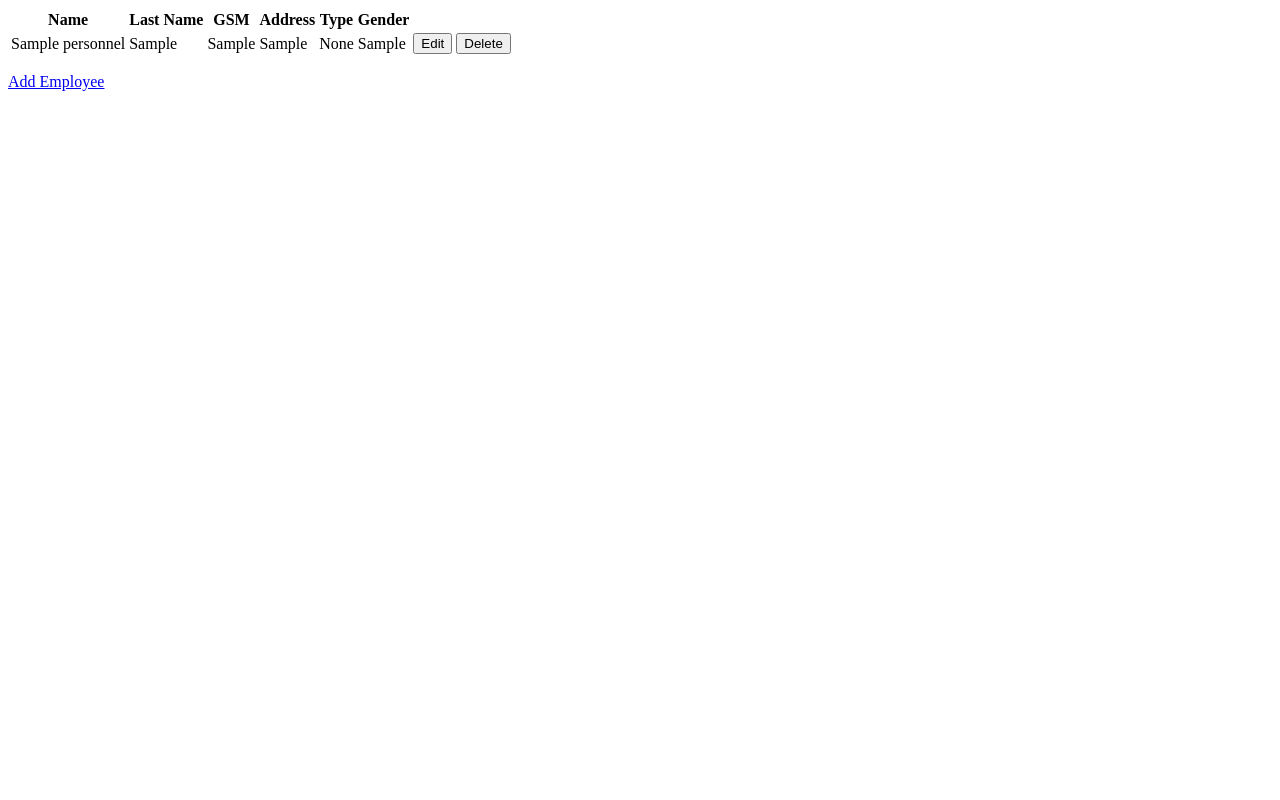
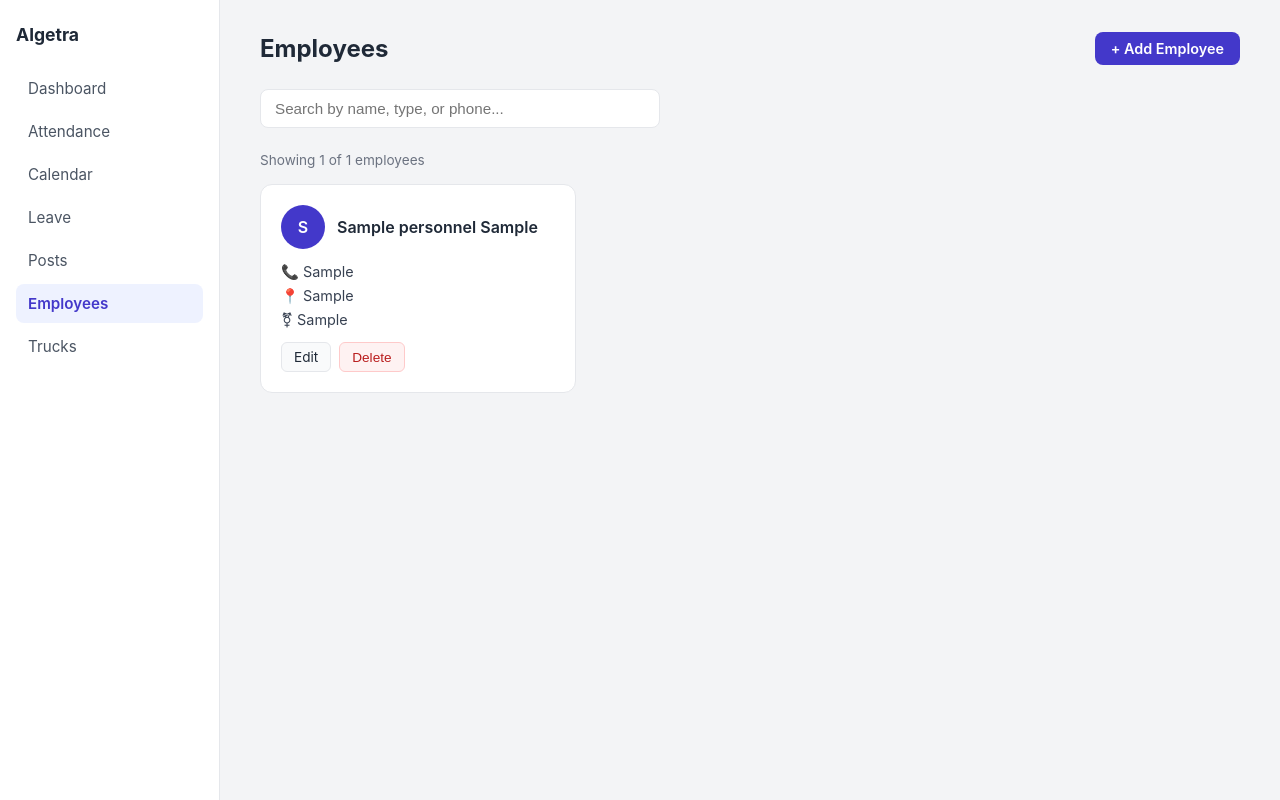
Before and after one commit to mohamedhbibhazgui/depot_management, a Flask app: page /employees in a window 1280 px wide. Run offline with Flask 3, Linux system fonts and the light colour scheme; tables that the repository leaves empty or names only in its code hold one stand-in row (values such as "Sample post").

Commit message:
frontend for employees tab

```diff
--- a/routes.py
+++ b/routes.py
@@ -1,6 +1,7 @@
-from flask import Blueprint, request, render_template, abort, redirect, url_for
+from flask import Blueprint, request, render_template, abort, redirect, url_for, jsonify
 import pymysql
 from db import get_db_connection
+
 
 employee_bp = Blueprint('employee', __name__)
 
@@ -22,6 +23,41 @@ def validate_employee_data(data):
         abort(400, description="Invalid gender")
 
     return name, fname, gsm, adress, emp_type, gender
+
+@employee_bp.route('/api/employees', methods=['GET'])
+def get_employees_json():
+    conn = get_db_connection()
+    cursor = conn.cursor(pymysql.cursors.DictCursor)
+    sql = "SELECT id, name, fname, gsm, adr, type, gender FROM personnel"
+    try:
+        cursor.execute(sql)
+        employees = cursor.fetchall()
+    except Exception as e:
+        print(e)
+        abort(500, description="Database error")
+    finally:
+        cursor.close()
+        conn.close()
+    return jsonify(employees)
+
+@employee_bp.route('/api/employees/<int:employee_id>', methods=['DELETE'])
+def delete_employee_json(employee_id):
+    conn = get_db_connection()
+    cursor = conn.cursor()
+    sql = "DELETE FROM personnel WHERE id = %s"
+    try:
+        cursor.execute(sql, (employee_id,))
+        conn.commit()
+        if cursor.rowcount == 0:
+            return jsonify({"error": "Employee not found"}), 404
+    except Exception as e:
+        print(e)
+        conn.rollback()
+        return jsonify({"error": "Database error"}), 500
+    finally:
+        cursor.close()
+        conn.close()
+    return jsonify({"success": True})
 
 @employee_bp.route('/', methods=['GET'])
 def show_form():
--- /dev/null
+++ b/static/css/employees.css
@@ -0,0 +1,163 @@
+/* ---------- Reset & base ---------- */
+* { box-sizing: border-box; margin: 0; padding: 0; }
+body {
+    font-family: -apple-system, BlinkMacSystemFont, "Segoe UI", Roboto, sans-serif;
+    background: #f3f4f6;
+    color: #1f2937;
+}
+a { text-decoration: none; color: inherit; }
+
+/* ---------- Page layout: sidebar + main ---------- */
+.layout {
+    display: flex;
+    min-height: 100vh;
+}
+
+.sidebar {
+    width: 220px;
+    background: #ffffff;
+    border-right: 1px solid #e5e7eb;
+    padding: 24px 16px;
+    flex-shrink: 0;
+}
+
+.brand {
+    font-weight: 700;
+    font-size: 1.1rem;
+    margin-bottom: 24px;
+}
+
+.nav-item {
+    display: block;
+    padding: 10px 12px;
+    border-radius: 8px;
+    font-size: 0.95rem;
+    color: #4b5563;
+    margin-bottom: 4px;
+}
+
+.nav-item:hover { background: #f3f4f6; }
+
+.nav-item.active {
+    background: #eef2ff;
+    color: #4338ca;
+    font-weight: 600;
+}
+
+.main {
+    flex: 1;
+    padding: 32px 40px;
+}
+
+/* ---------- Topbar ---------- */
+.topbar {
+    display: flex;
+    justify-content: space-between;
+    align-items: center;
+    margin-bottom: 24px;
+}
+
+.topbar h1 { font-size: 1.5rem; }
+
+.add-btn {
+    background: #4338ca;
+    color: white;
+    padding: 8px 16px;
+    border-radius: 8px;
+    font-size: 0.9rem;
+    font-weight: 600;
+}
+
+/* ---------- Search bar (rendered by React, styled here) ---------- */
+.search-bar {
+    width: 100%;
+    max-width: 400px;
+    padding: 10px 14px;
+    border: 1px solid #e5e7eb;
+    border-radius: 8px;
+    font-size: 0.95rem;
+    margin-bottom: 24px;
+    background: white;
+}
+
+.search-bar:focus {
+    outline: none;
+    border-color: #4338ca;
+}
+
+.result-count {
+    color: #6b7280;
+    font-size: 0.85rem;
+    margin-bottom: 16px;
+}
+
+/* ---------- Card grid ---------- */
+.card-grid {
+    display: grid;
+    grid-template-columns: repeat(auto-fill, minmax(260px, 1fr));
+    gap: 16px;
+}
+
+.employee-card {
+    background: white;
+    border-radius: 12px;
+    padding: 20px;
+    border: 1px solid #e5e7eb;
+}
+
+.card-header {
+    display: flex;
+    align-items: center;
+    gap: 12px;
+    margin-bottom: 14px;
+}
+
+.avatar {
+    width: 44px;
+    height: 44px;
+    border-radius: 50%;
+    background: #4338ca;
+    color: white;
+    display: flex;
+    align-items: center;
+    justify-content: center;
+    font-weight: 600;
+    flex-shrink: 0;
+}
+
+.card-header .name { font-weight: 600; }
+.card-header .type {
+    font-size: 0.85rem;
+    color: #6b7280;
+    text-transform: capitalize;
+}
+
+.card-body { font-size: 0.9rem; color: #374151; }
+.card-body div { margin-bottom: 6px; }
+
+.card-actions {
+    margin-top: 14px;
+    display: flex;
+    gap: 8px;
+}
+
+.card-actions a, .card-actions button {
+    font-size: 0.85rem;
+    padding: 6px 12px;
+    border-radius: 6px;
+    border: 1px solid #e5e7eb;
+    background: #f9fafb;
+    cursor: pointer;
+}
+
+.card-actions button.delete {
+    color: #b91c1c;
+    border-color: #fecaca;
+    background: #fef2f2;
+}
+
+.empty-state {
+    color: #6b7280;
+    padding: 40px;
+    text-align: center;
+}
--- /dev/null
+++ b/static/js/employees.jsx
@@ -0,0 +1,114 @@
+// ============================================================
+// This file is loaded with type="text/babel" in employees.html,
+// so JSX (the HTML-looking syntax below) works without a build step.
+// Babel converts it to plain JS in the browser.
+// ============================================================
+
+const { useState, useEffect } = React;
+
+// A single employee card. Receives data + a delete handler as "props"
+// (props = the arguments you pass into a component, like function arguments).
+function EmployeeCard({ employee, onDelete }) {
+    const initial = employee.name ? employee.name[0].toUpperCase() : "?";
+
+    return (
+        <div className="employee-card">
+            <div className="card-header">
+                <div className="avatar">{initial}</div>
+                <div>
+                    <div className="name">{employee.name} {employee.fname}</div>
+                    <div className="type">{employee.type}</div>
+                </div>
+            </div>
+            <div className="card-body">
+                <div>📞 {employee.gsm}</div>
+                <div>📍 {employee.adr}</div>
+                <div>⚧ {employee.gender}</div>
+            </div>
+            <div className="card-actions">
+                <a href={`/employee/edit_employee/${employee.id}`}>Edit</a>
+                <button className="delete" onClick={() => onDelete(employee.id)}>
+                    Delete
+                </button>
+            </div>
+        </div>
+    );
+}
+
+// The main component: owns the data (state), fetches it, filters it,
+// and renders the search bar + grid of cards.
+function EmployeeApp() {
+    // "state" = data that changes over time and should trigger a re-render
+    // when it changes. useState gives us [currentValue, functionToUpdateIt].
+    const [employees, setEmployees] = useState([]);   // full list from the server
+    const [search, setSearch] = useState("");          // what's typed in the search box
+    const [loading, setLoading] = useState(true);
+
+    // useEffect runs side effects (like fetching data) after the component
+    // renders. The empty array [] at the end means "only run this once,
+    // when the component first mounts" (not on every re-render).
+    useEffect(() => {
+        fetch(window.API_CONFIG.employeesUrl)
+            .then(res => res.json())
+            .then(data => {
+                setEmployees(data);
+                setLoading(false);
+            })
+            .catch(err => {
+                console.error("Failed to load employees:", err);
+                setLoading(false);
+            });
+    }, []);
+
+    function handleDelete(id) {
+        if (!confirm("Delete this employee?")) return;
+
+        fetch(`${window.API_CONFIG.employeesUrl}/${id}`, { method: "DELETE" })
+            .then(res => {
+                if (!res.ok) throw new Error("Delete failed");
+                // Remove the deleted employee from local state so the card
+                // disappears immediately, without re-fetching the whole list.
+                setEmployees(prev => prev.filter(e => e.id !== id));
+            })
+            .catch(err => alert(err.message));
+    }
+
+    // Filter is recalculated on every render based on the current search
+    // text — no extra state needed for "filtered list", we derive it.
+    const filtered = employees.filter(e => {
+        const haystack = `${e.name} ${e.fname} ${e.type} ${e.gsm}`.toLowerCase();
+        return haystack.includes(search.toLowerCase());
+    });
+
+    if (loading) return <p>Loading employees...</p>;
+
+    return (
+        <div>
+            <input
+                type="text"
+                className="search-bar"
+                placeholder="Search by name, type, or phone..."
+                value={search}
+                onChange={e => setSearch(e.target.value)}
+            />
+
+            <p className="result-count">
+                Showing {filtered.length} of {employees.length} employees
+            </p>
+
+            {filtered.length === 0 ? (
+                <div className="empty-state">No employees match your search.</div>
+            ) : (
+                <div className="card-grid">
+                    {filtered.map(emp => (
+                        <EmployeeCard key={emp.id} employee={emp} onDelete={handleDelete} />
+                    ))}
+                </div>
+            )}
+        </div>
+    );
+}
+
+// Mount the whole thing into the <div id="employee-root"> from the HTML.
+const root = ReactDOM.createRoot(document.getElementById("employee-root"));
+root.render(<EmployeeApp />);
--- a/templates/employees.html
+++ b/templates/employees.html
@@ -1,40 +1,64 @@
 <!DOCTYPE html>
 <html lang="en">
-    <head>
-        <title>Employee List</title>
-        <meta charset="utf-8">
-    </head>
-    <body>
-        <table>
-            <tr>
-                <th>Name</th><th>Last
-                    Name</th><th>GSM</th><th>Address</th><th>Type</th><th>Gender</th><th></th>
-            </tr>
-            {% for emp in employees %}
-            <tr>
-                <td>{{ emp.name }}</td>
-                <td>{{ emp.fname }}</td>
-                <td>{{ emp.gsm }}</td>
-                <td>{{ emp.adr }}</td>
-                <td>{{ emp.type }}</td>
-                <td>{{ emp.gender }}</td>
-                <td>
-                    <form
-                        action="{{ url_for('employee.edit_employee_form', employee_id=emp.id) }}"
-                        method="get" style="display:inline;">
-                        <button type="submit">Edit</button>
-                    </form>
-                    <form
-                        action="{{ url_for('employee.delete_employee', employee_id=emp.id) }}"
-                        method="post"
-                        onsubmit="return confirm('Delete {{ emp.name }} {{ emp.fname }}?');"
-                        style="display:inline;">
-                        <button type="submit">Delete</button>
-                    </form>
-                </td>
-            </tr>
-            {% endfor %}
-        </table>
-        <p><a href="{{ url_for('employee.show_form') }}">Add Employee</a></p>
-    </body>
+<head>
+    <meta charset="utf-8">
+    <title>Employees</title>
+    <link rel="stylesheet" href="{{ url_for('static', filename='css/employees.css') }}">
+</head>
+<body>
+
+    <!-- ============================================= -->
+    <!-- STATIC SHELL: sidebar + topbar. Plain HTML/CSS. -->
+    <!-- No React needed here, nothing in this part      -->
+    <!-- changes based on user interaction.               -->
+    <!-- ============================================= -->
+    <div class="layout">
+
+        <aside class="sidebar">
+            <div class="brand">Algetra</div>
+            <nav>
+                <a href="#" class="nav-item">Dashboard</a>
+                <a href="#" class="nav-item">Attendance</a>
+                <a href="#" class="nav-item">Calendar</a>
+                <a href="#" class="nav-item">Leave</a>
+                <a href="#" class="nav-item">Posts</a>
+                <a href="{{ url_for('employee.get_employees') }}" class="nav-item active">Employees</a>
+                <a href="{{ url_for('employee.get_vehicules') }}" class="nav-item">Trucks</a>
+            </nav>
+        </aside>
+
+        <main class="main">
+            <header class="topbar">
+                <h1>Employees</h1>
+                <a href="{{ url_for('employee.show_form') }}" class="add-btn">+ Add Employee</a>
+            </header>
+
+            <!-- ============================================= -->
+            <!-- REACT MOUNT POINT.                              -->
+            <!-- Everything inside #employee-root is rendered     -->
+            <!-- and controlled by React below (search + cards). -->
+            <!-- ============================================= -->
+            <div id="employee-root"></div>
+
+        </main>
+    </div>
+
+    <!-- These two URLs are built server-side with url_for so they stay -->
+    <!-- correct even if routes change. React reads them from window.   -->
+    <script>
+        // Both list (GET) and delete (DELETE) live at the same path,
+        // e.g. /employee/api/employees — delete just appends /<id>.
+        window.API_CONFIG = {
+            employeesUrl: "{{ url_for('employee.get_employees_json') }}"
+        };
+    </script>
+
+    <!-- React + Babel via CDN: no build step needed for a learning project -->
+    <script src="https://unpkg.com/react@18/umd/react.development.js"></script>
+    <script src="https://unpkg.com/react-dom@18/umd/react-dom.development.js"></script>
+    <script src="https://unpkg.com/@babel/standalone/babel.min.js"></script>
+
+    <script type="text/babel" src="{{ url_for('static', filename='js/employees.jsx') }}"></script>
+
+</body>
 </html>
```
